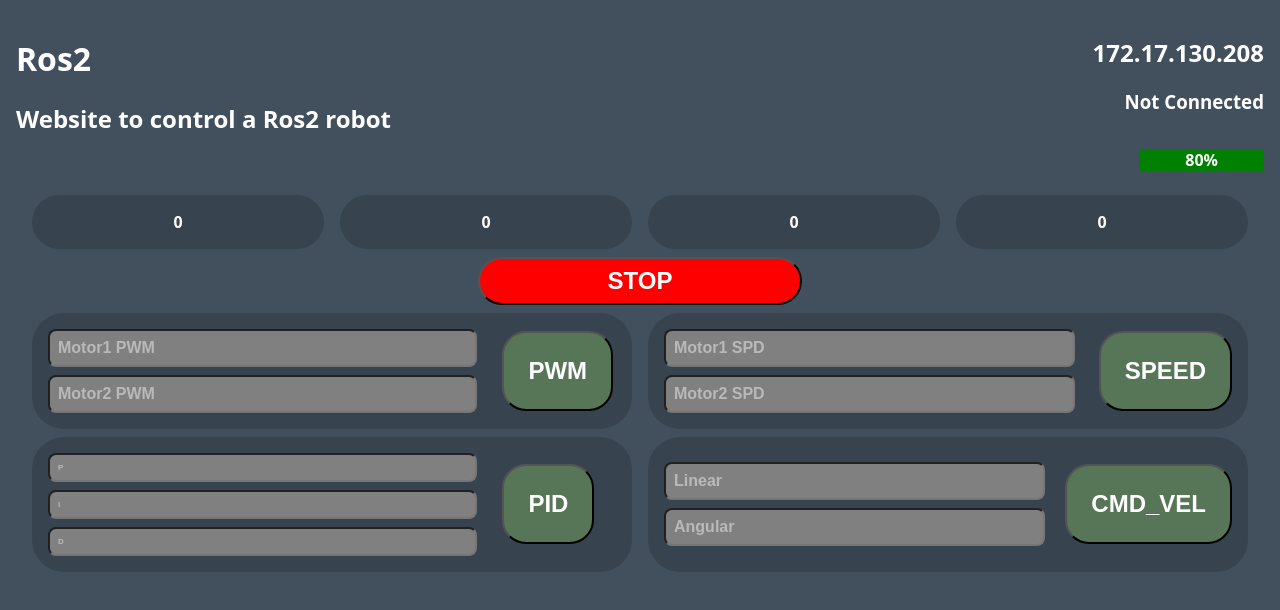
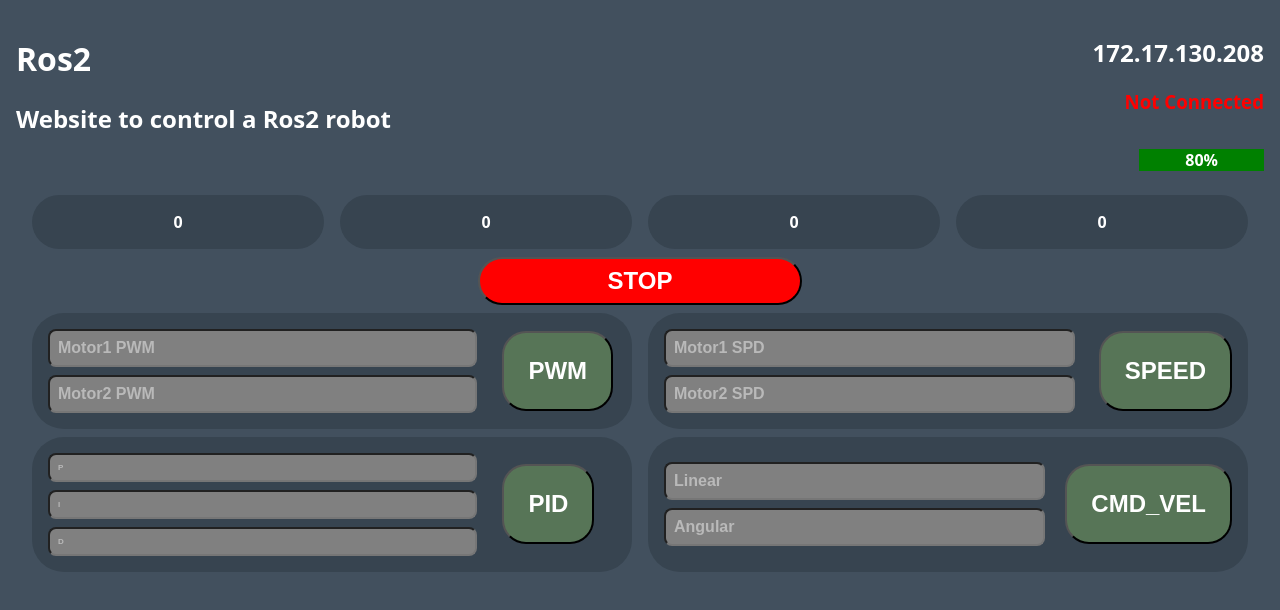
Before and after one commit to KeskinenNiilo/Ros2Website, a React (Vite) app in the folder frontend/: page / in a window 1280 px wide. Shown: the top 610 px of the page. Built offline with nearby package versions, Linux system fonts and the light colour scheme; no server answers.

Commit message:
connected element

```diff
--- a/frontend/src/App.css
+++ b/frontend/src/App.css
@@ -4,6 +4,14 @@
     background-color: rgb(66, 80, 94);
     font-family: system-ui, -apple-system, BlinkMacSystemFont, 'Segoe UI', Roboto, Oxygen, Ubuntu, Cantarell, 'Open Sans', 'Helvetica Neue', sans-serif;
 }
+
+.connectedTrue {
+    color: greenyellow;
+}
+.connectedFalse {
+    color: red;
+}
+
 
 /** HEADER DIV */
 
--- a/frontend/src/App.jsx
+++ b/frontend/src/App.jsx
@@ -17,7 +17,10 @@
     const socket = new WebSocket('ws://localhost:3001')
     socket.onopen = () => {
       console.log('Connected to Node.js.')
-      document.getElementById('connected').textContent = 'Connected to Node.js'
+      let connected = document.getElementById('connected')
+      connected.textContent = 'Connected to Node.js'
+      connected.classList.remove("connectedFalse")
+      connected.classList.add("connectedTrue")
     }
     socket.onmessage = (e) => {
       const message = JSON.parse(e.data)
@@ -25,7 +28,10 @@
     }
     socket.onclose = () => {
       console.log('Disconnected from Node.js')
-      document.getElementById('connected').textContent = 'Not connected to Node.js'
+      let connected = document.getElementById('connected')
+      connected.textContent = 'Not connected to Node.js'
+      connected.classList.remove("connectedTrue")
+      connected.classList.add("connectedFalse")
     }
     wsRef.current = socket
     return () => socket.close()
@@ -52,7 +58,7 @@
             </div>
             <div id="systeminfo">
                 <h2 id="ip">172.17.130.208</h2>
-                <h3 id="connected">Not Connected</h3>
+                <h3 id="connected" class="connectedFalse">Not Connected</h3>
                 <p id="batterypercentage">80%</p>
             </div>
         </div>
```
